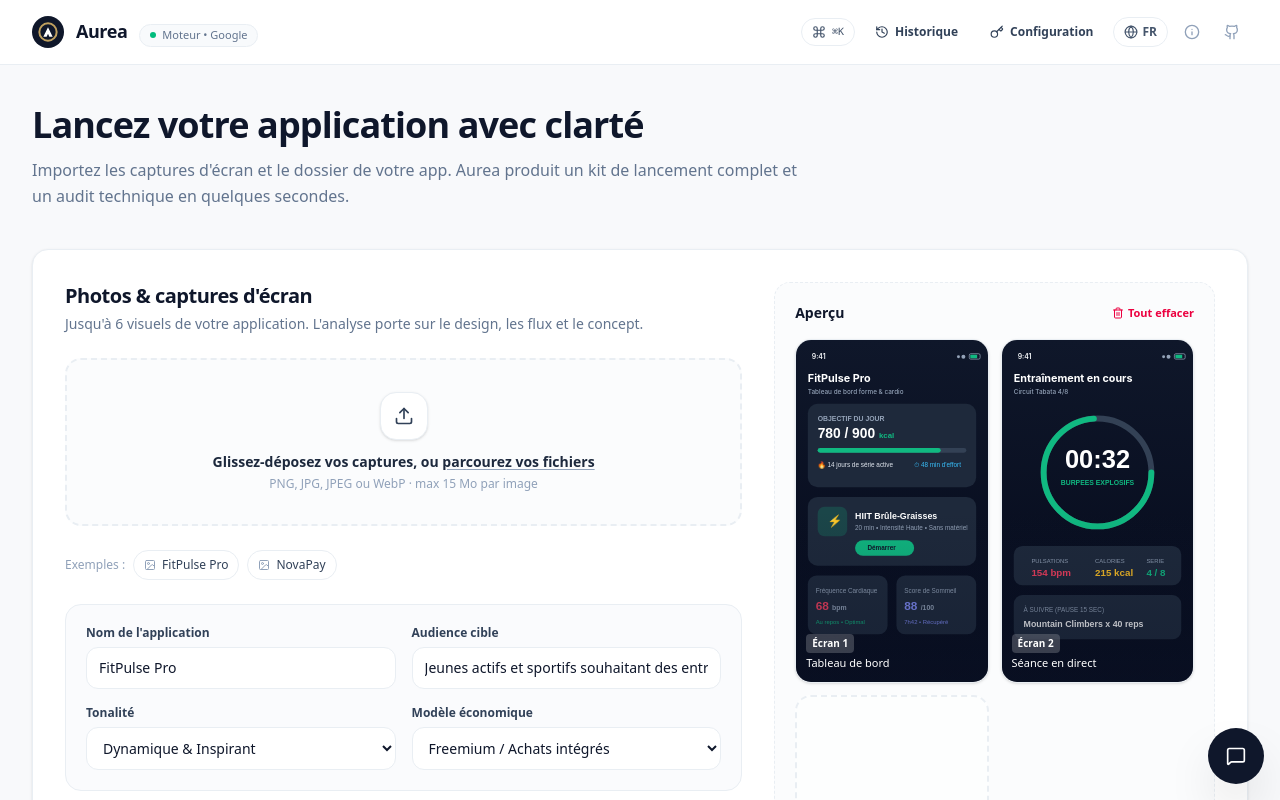
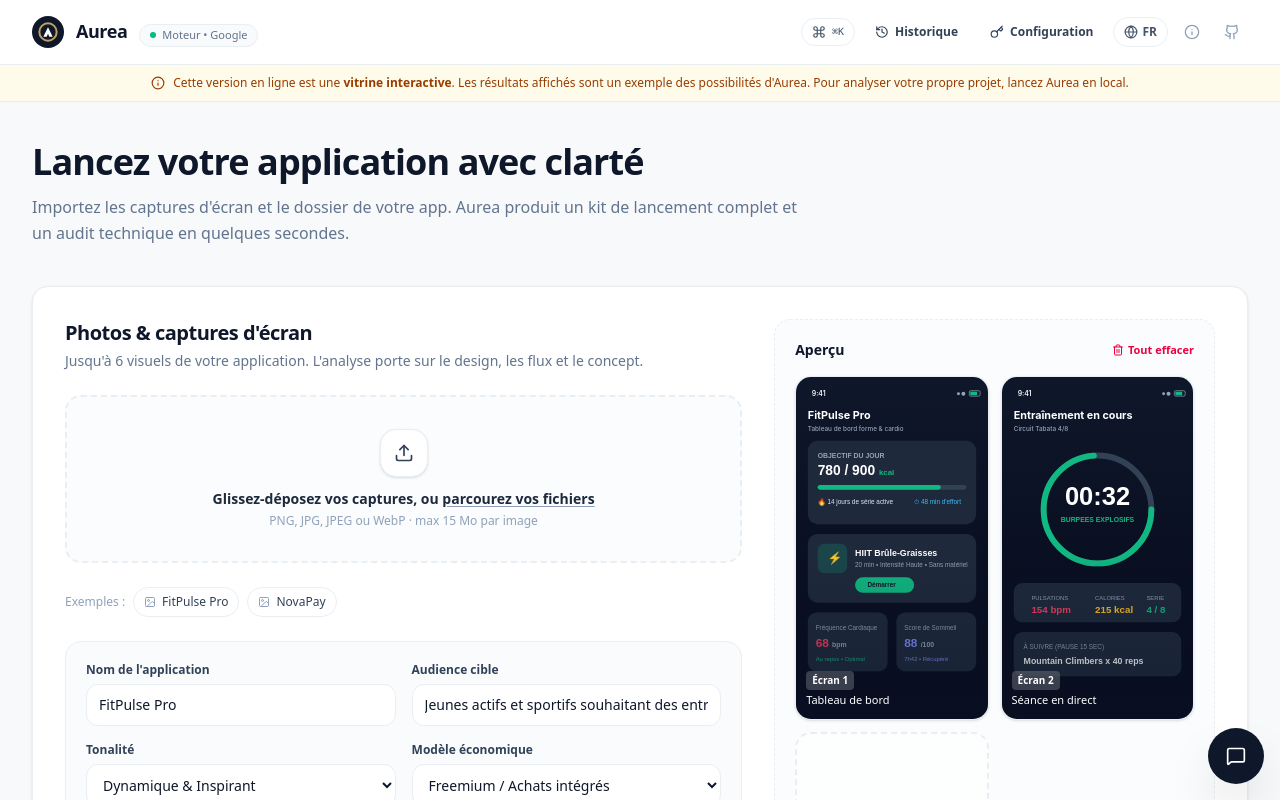
Before and after one commit to shinzarou-eng/aurea, a React (Vite) app: page / in a window 1280 px wide. Shown: the top 800 px of the page. Built offline with nearby package versions, Linux system fonts and the light colour scheme.

Commit message:
feat: add showcase banner to clarify interactive demo nature

```diff
--- a/src/App.tsx
+++ b/src/App.tsx
@@ -38,7 +38,7 @@
 import { PRESET_APPS } from "./data/presets";
 import { DEMO_SESSION, DEMO_APP_NAME } from "./data/demoSession";
 import { generateMarketingMarkdown } from "./utils/exportMarkdown";
-import { Sparkles, ArrowUp, RefreshCw, FileText, Printer, CheckCircle2, Download } from "lucide-react";
+import { Sparkles, ArrowUp, RefreshCw, FileText, Printer, CheckCircle2, Download, Info } from "lucide-react";
 import confetti from "canvas-confetti";
 
 const DEFAULT_ENGINE_CONFIG: EngineConfig = {
@@ -359,6 +359,16 @@
         onOpenCommandPalette={() => setIsCommandPaletteOpen(true)}
       />
 
+      {/* Showcase / demo banner */}
+      <div className="bg-amber-50 border-b border-amber-100">
+        <div className="max-w-7xl mx-auto px-4 sm:px-6 lg:px-8 py-2.5 flex items-center justify-center gap-2 text-xs text-amber-800 text-center">
+          <Info className="w-3.5 h-3.5 flex-shrink-0" />
+          <span>
+            Cette version en ligne est une <strong>vitrine interactive</strong>. Les résultats affichés sont un exemple des possibilités d'Aurea. Pour analyser votre propre projet, lancez Aurea en local.
+          </span>
+        </div>
+      </div>
+
       {/* Main Container */}
       <main className="grow max-w-7xl w-full mx-auto px-4 sm:px-6 lg:px-8 py-10">
         {/* Page Header */}
```
